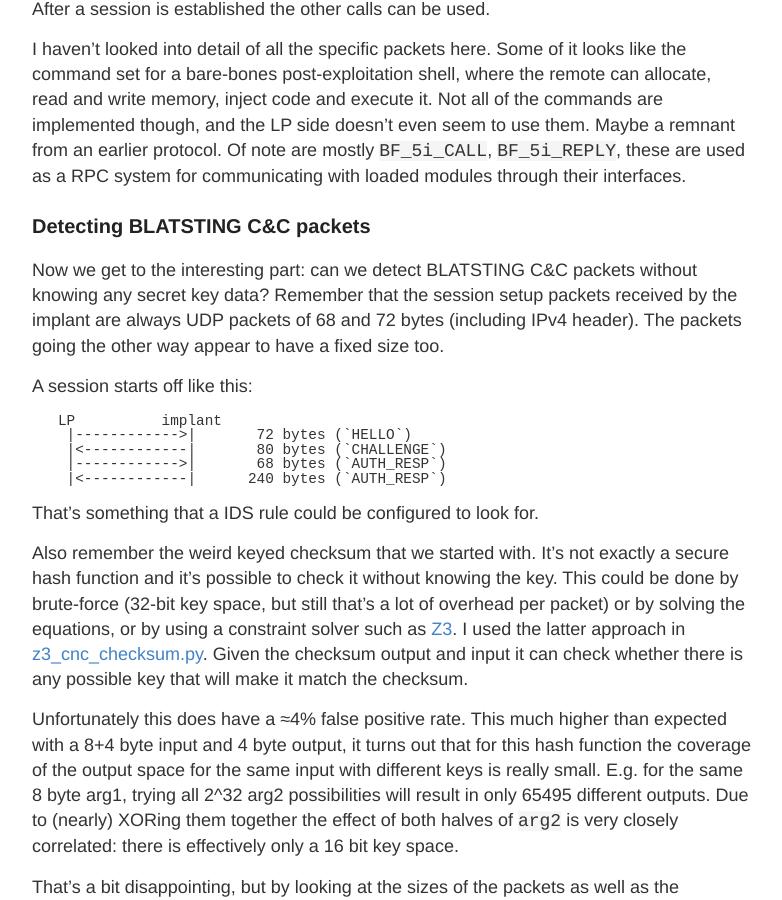
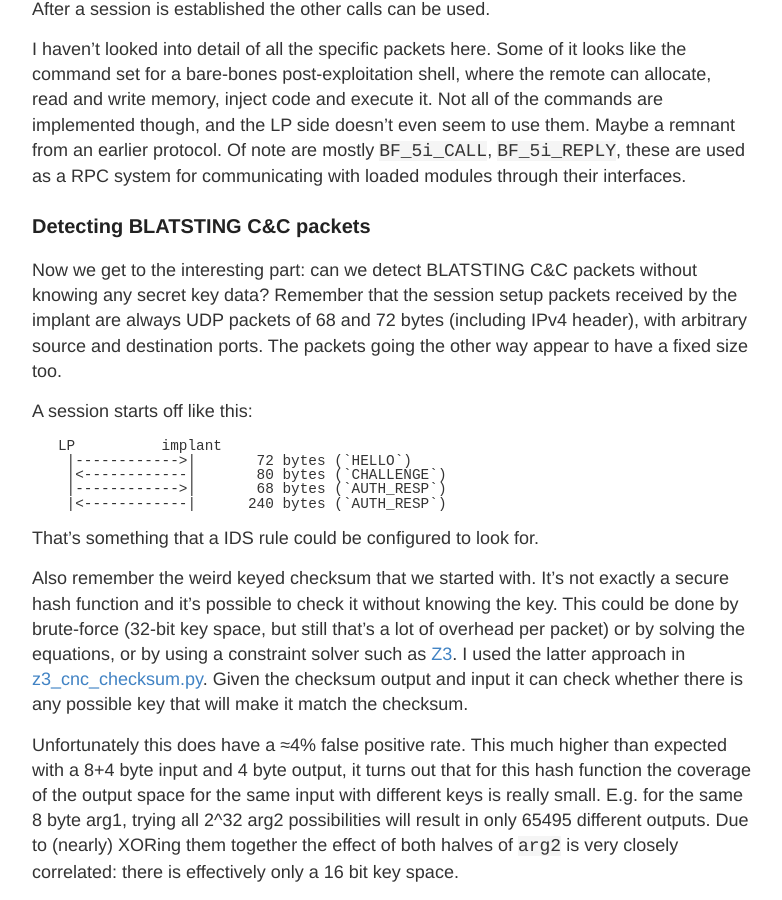
Before and after one commit to laanwj/laanwj.github.io, a Jekyll site: the page built from _posts/2016-09-04-blatsting-command-and-control.md, in a window 1280 px wide and 900 px high, scrolled down 3677 px. Shown: the whole window, without its empty margins (248-1030 px from the left). Built offline with Jekyll 4.4.1, drawn with Linux system fonts in a browser that asks for light colours.

Commit message:
arbitrary s/d port

```diff
--- a/_posts/2016-09-04-blatsting-command-and-control.md
+++ b/_posts/2016-09-04-blatsting-command-and-control.md
@@ -155,7 +155,7 @@ I haven't looked into detail of all the specific packets here. Some of it looks
 
 ### Detecting BLATSTING C&C packets
 
-Now we get to the interesting part: can we detect BLATSTING C&C packets without knowing any secret key data? Remember that the session setup packets received by the implant are always UDP packets of 68 and 72 bytes (including IPv4 header). The packets going the other way appear to have a fixed size too.
+Now we get to the interesting part: can we detect BLATSTING C&C packets without knowing any secret key data? Remember that the session setup packets received by the implant are always UDP packets of 68 and 72 bytes (including IPv4 header), with arbitrary source and destination ports. The packets going the other way appear to have a fixed size too.
 
 A session starts off like this:
 <pre>
```
